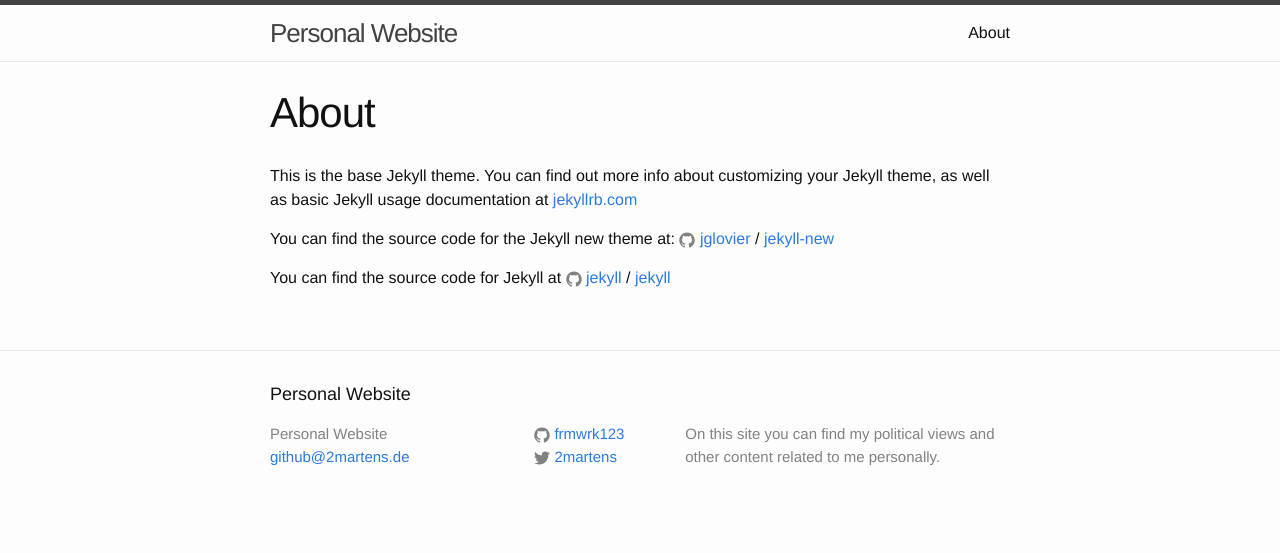
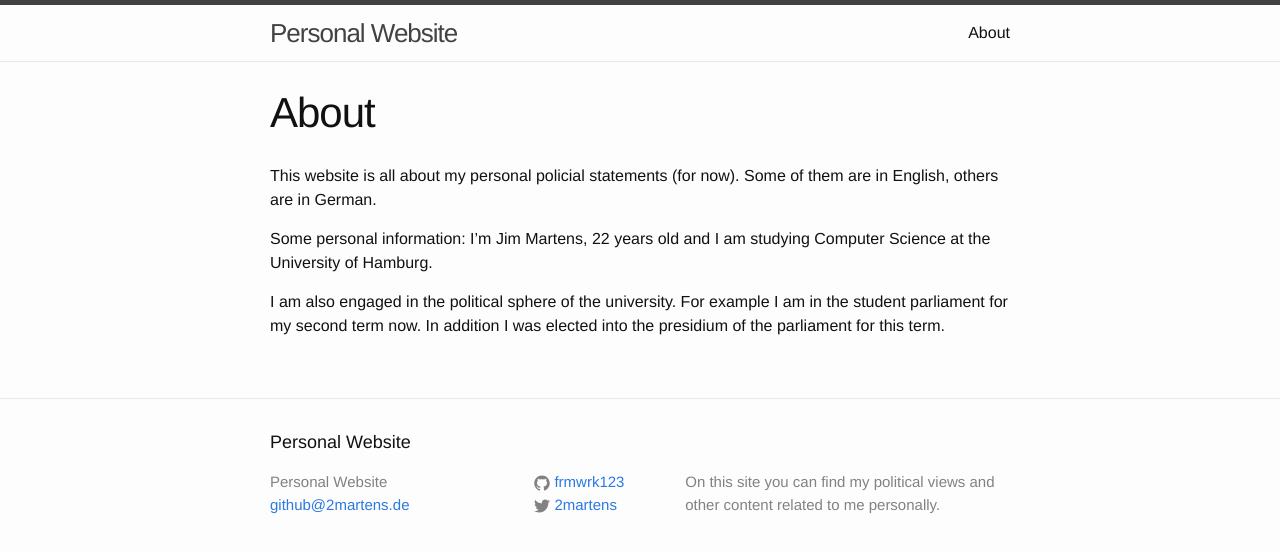
Before and after one commit to frmwrk123/frmwrk123.github.io, a Jekyll site: the page built from about.md, in a window 1280 px wide. Shown: the top 553 px of the page. Built offline with Jekyll 4.4.1, drawn with Linux system fonts in a browser that asks for light colours.

Commit message:
[Content] Customized About page
Signed-off-by: Jim Martens <github@2martens.de>

```diff
--- a/about.md
+++ b/about.md
@@ -4,12 +4,13 @@ title: About
 permalink: /about/
 ---
 
-This is the base Jekyll theme. You can find out more info about customizing your Jekyll theme, as well as basic Jekyll usage documentation at [jekyllrb.com](http://jekyllrb.com/)
+This website is all about my personal policial statements (for now).
+Some of them are in English, others are in German.
 
-You can find the source code for the Jekyll new theme at:
-{% include icon-github.html username="jglovier" %} /
-[jekyll-new](https://github.com/jglovier/jekyll-new)
+Some personal information:
+I'm Jim Martens, 22 years old and I am studying Computer Science at
+the University of Hamburg.
 
-You can find the source code for Jekyll at
-{% include icon-github.html username="jekyll" %} /
-[jekyll](https://github.com/jekyll/jekyll)
+I am also engaged in the political sphere of the university. For example
+I am in the student parliament for my second term now. In addition I was
+elected into the presidium of the parliament for this term.
```
